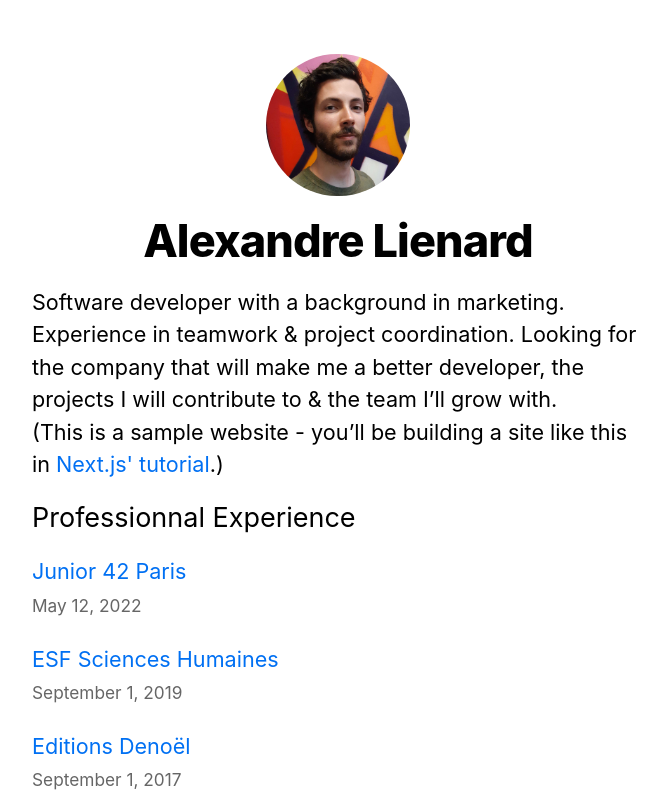
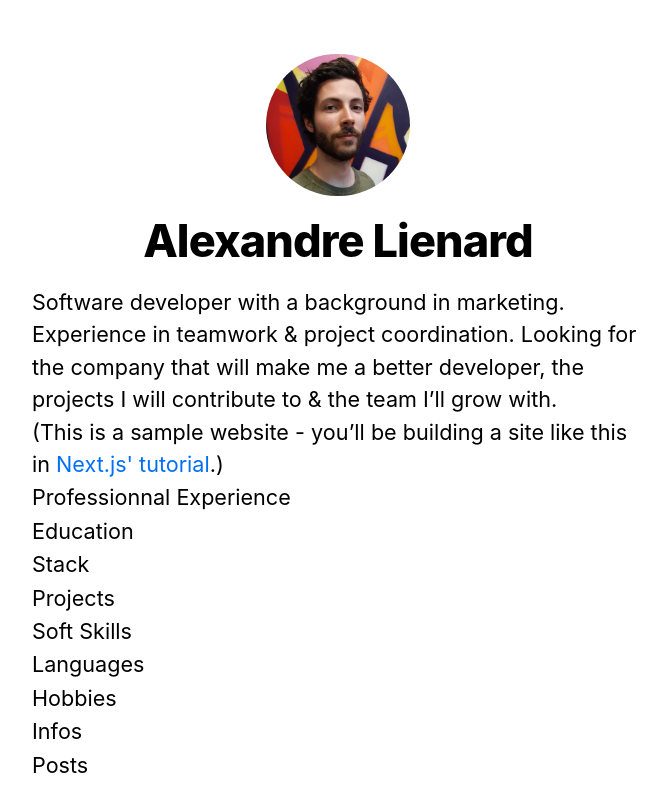
Before and after one commit to lienardale/nextjs-blog, a Next.js app: page / in a window 1280 px wide. Shown: the top 800 px of the page, without its empty margins (302-969 px from the left). Built offline with nearby package versions, Linux system fonts and the light colour scheme.

Commit message:
ts error

```diff
--- a/components/section.tsx
+++ b/components/section.tsx
@@ -1,24 +1,47 @@
-import Link from 'next/link'
+import Link, { LinkProps } from 'next/link'
 import Date from '../components/date'
 import utilStyles from '../styles/utils.module.css'
+import { Menu, Transition } from '@headlessui/react'
+import { forwardRef } from 'react'
+
+// trying to implement https://headlessui.dev/react/menu
+
+const MyLink = forwardRef((props, ref) => {
+  let { href, children, ...rest } = props
+  return (
+    <Link href={href}>
+      <a ref={ref} {...rest}>
+        {children}
+      </a>
+    </Link>
+  )
+})
 
 export default function Section({data, title, dir}){
     return (
+
       <section className={`${utilStyles.headingMd} ${utilStyles.padding1px}`}>
-        <h2 className={utilStyles.headingLg}>{title}</h2>
+        <Menu>
+          <Menu.Button>{title}</Menu.Button>
+          <Menu.Items>
             <ul className={utilStyles.list}>
               {data.map(({ id, date, title }) => (
                 <li className={utilStyles.listItem} key={id}>
-              <Link href={`/${dir}/${id}`}>
+                  <Menu.Item>
+                    <MyLink href={`/${dir}/${id}`}>{title}</MyLink>
+                    {/* <Link href={`/${dir}/${id}`}>
                       <a>{title}</a>
-              </Link>
+                    </Link> */}
                     <br />
                     <small className={utilStyles.lightText}>
                       <Date dateString={date} />
                     </small>
+                  </Menu.Item>
                 </li>
               ))}
             </ul>
+          </Menu.Items>
+        </Menu>
       </section>
     )
 }
--- a/package.json
+++ b/package.json
@@ -6,6 +6,7 @@
     "start": "next start"
   },
   "dependencies": {
+    "@headlessui/react": "^1.6.2",
     "classnames": "^2.3.1",
     "date-fns": "^2.28.0",
     "gray-matter": "^4.0.3",
```
Also changed, not shown: 1 other file (tests, documents, lock files or other folders). Lines whose indentation alone changed are shown as unchanged.
